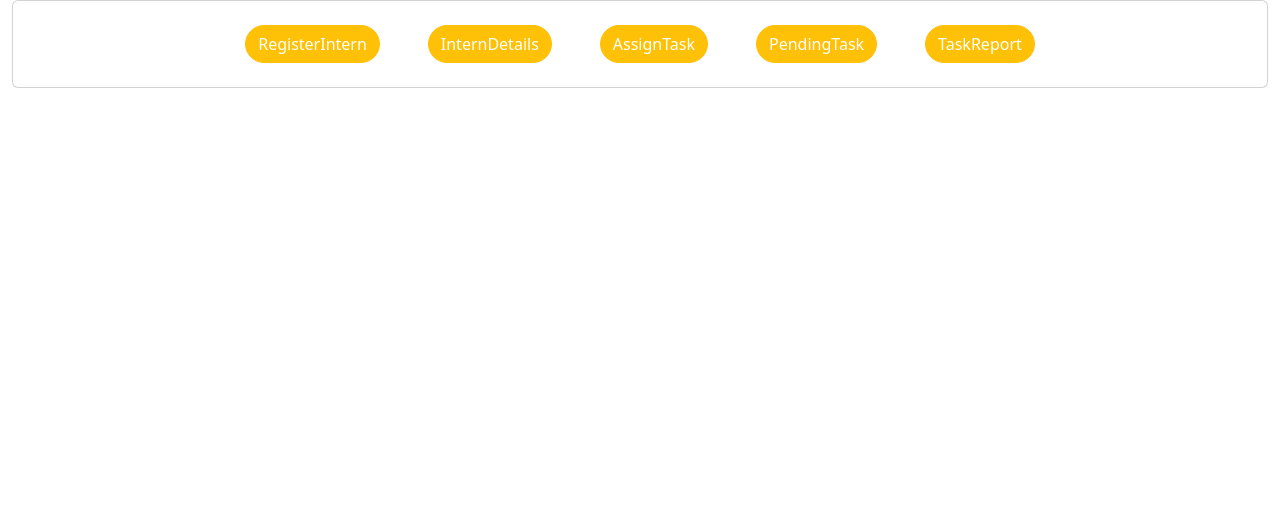
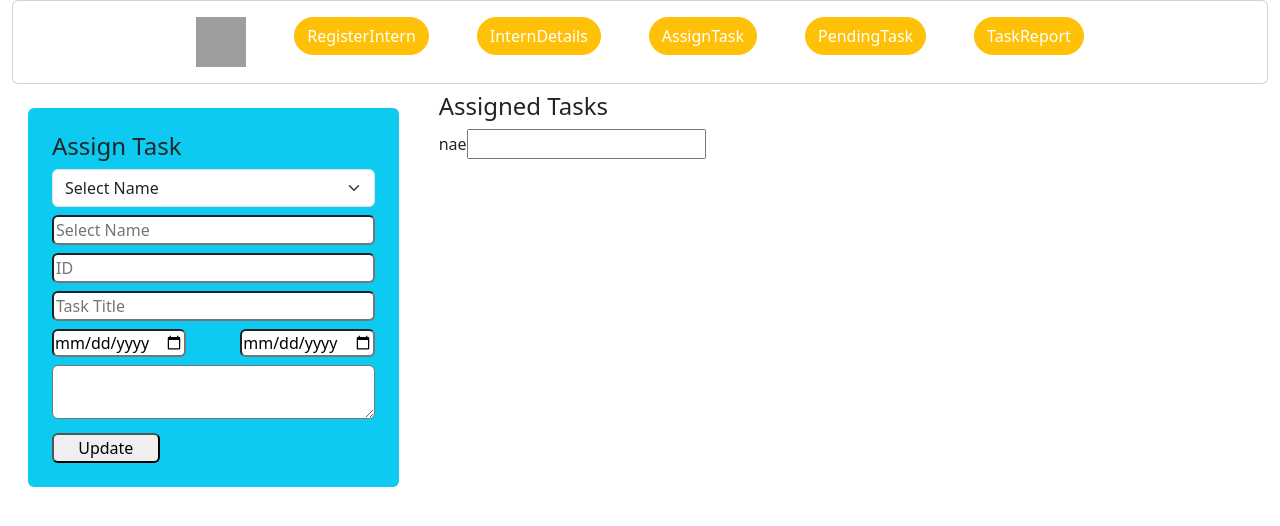
Before and after one commit to gokulrajgokul/Internweb, an Angular app in the folder website/: page /assigntask in a window 1280 px wide. Shown: the top 526 px of the page. Built offline with nearby package versions, Linux system fonts and the light colour scheme; grey boxes are pictures that could not be loaded.

Commit message:
assign task

```diff
--- a/website/src/app/assigntask/assigntask.component.html
+++ b/website/src/app/assigntask/assigntask.component.html
@@ -1,21 +1,48 @@
 <div class="container-fluid">
-    <div class="header">
+    <div class="card" id="header">
+        <div class="d-flex gap-5 justify-content-center list-unstyled m-3">
+            <img src="internweb/website/src/asssets/a.jpeg" width="50px" height="50px" />
+            <a href="registerintern">
+                <button class="btn btn-warning rounded-pill text-white">RegisterIntern</button>
+            </a>
+            <a href="interndetails">
+                <button class="btn btn-warning rounded-pill text-white">InternDetails</button>
+            </a>
+            <a href="assigntask">
+                <button class="btn btn-warning rounded-pill text-white">AssignTask</button>
+            </a>
+            <a href="pendingtask">
+                <button class="btn btn-warning rounded-pill text-white">PendingTask</button>
+            </a>
+            <a href="taskreport">
+                <button class="btn btn-warning rounded-pill text-white">TaskReport</button>
+            </a>
+        </div>
+    </div>
+    <div class="row mt-2">
+        <div class="col-4">
+        <div class="col bg-info p-4 m-3 rounded">
+        <h4>Assign Task</h4>
+        <select class="form-select">
+          <option value="">Select Name</option>
+          <option value="USA">USA</option>
+          <option value="UK">UK</option>
+        </select>
+        <input class="col-12 mt-2 rounded" type="text" placeholder="Select Name">
+        <input class="col-12 mt-2 rounded" type="text" placeholder="ID">
+        <input class="col-12 mt-2 rounded" type="text" placeholder="Task Title">
+        <input class="col-5 mt-2 rounded" type="date" placeholder="Select Name">
+        <input class="col-5 offset-lg-2 rounded" type="date" placeholder="Select Name">
+        <textarea class="col-12 mt-2 rounded"></textarea>
+        <input type="submit" class="col-4 rounded mt-2" value="Update">
+        </div>
+        </div>
 
-
-    </div>
-    <div class="card">
-        <div class="d-flex gap-5 justify-content-center list-unstyled m-4">
-            <button class="btn btn-warning rounded-pill"><a href="registerintern"
-                    class=" text-white  text-decoration-none">RegisterIntern</a></button>
-            <button class="btn btn-warning rounded-pill"><a href="interndetails"  class=" text-white  text-decoration-none">InternDetails</a></button>
-            <button class="btn btn-warning rounded-pill"><a href="assigntask"  class=" text-white  text-decoration-none">AssignTask</a></button>
-            <button class="btn btn-warning rounded-pill"><a href="#"  class=" text-white  text-decoration-none">PendingTask</a></button>
-            <button class="btn btn-warning rounded-pill"><a href="#"  class=" text-white  text-decoration-none">TaskReport</a></button>
-
-
-
+        <div class="col-5">
+            <h4>Assigned Tasks</h4>
+            <label>nae</label>
+            <input type="text">
         </div>
     </div>
 
-
 </div>
--- a/website/src/app/registerintern/registerintern.component.css
+++ b/website/src/app/registerintern/registerintern.component.css
@@ -86,8 +86,10 @@ body {
     height: 80px;
     border-radius: 8px;
 }
-.card {
-    background-color: #FFFFFF;
+ #form {
+    background-color:#e5e5e5;
+    /* background-color:#c0c0c0; */
+    /* background-color:#edf6f9; */
     border-radius: 12px;
     box-shadow: 0px 5px 15px rgba(0, 0, 0, 0.1);
 }
--- a/website/src/app/registerintern/registerintern.component.html
+++ b/website/src/app/registerintern/registerintern.component.html
@@ -1,5 +1,4 @@
 <div class="container-fluid">
-
     <!-- <div class="card"id='header'>
         <div class="d-flex gap-5 justify-content-center list-unstyled m-3">
             <img src="Internweb/website/src/assets/images/femtologo.png" width="10px" height="10px">
@@ -11,11 +10,9 @@
             <button class="btn btn-warning rounded-pill"><a href="#"  class=" text-white  text-decoration-none">TaskReport</a></button>
         </div>
     </div> -->
-
     <div class="card" id="header">
         <div class="d-flex gap-5 justify-content-center list-unstyled m-3">
             <img src="internweb/website/src/asssets/a.jpeg" width="50px" height="50px" />
-
 
             <a href="registerintern">
                 <button class="btn btn-warning rounded-pill text-white">RegisterIntern</button>
@@ -32,7 +29,6 @@
             <a href="taskreport">
                 <button class="btn btn-warning rounded-pill text-white">TaskReport</button>
             </a>
-
         </div>
     </div>
 
```
